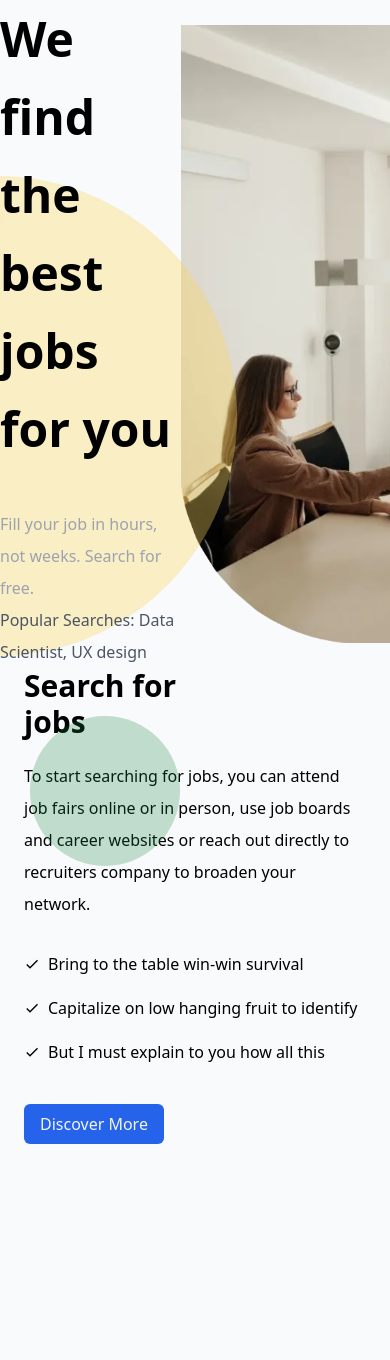
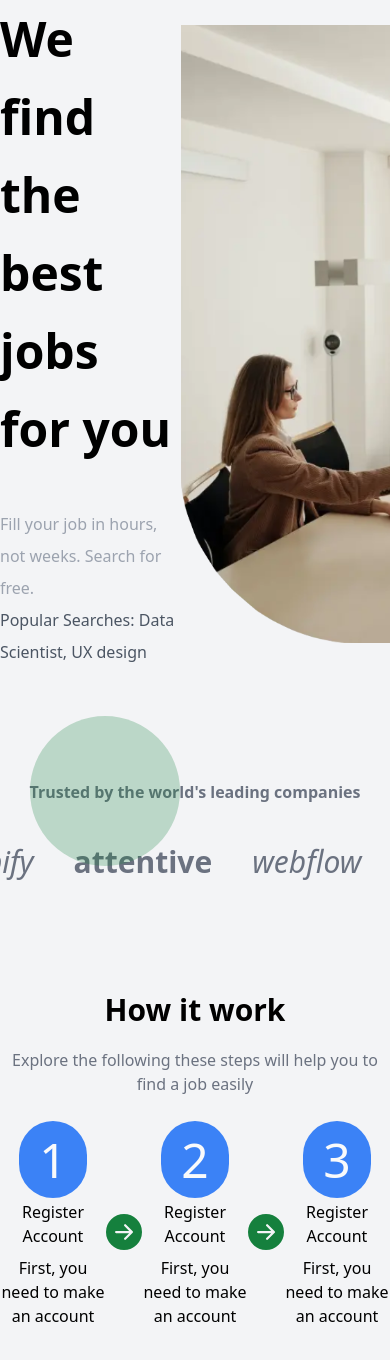
Before and after one commit to tahamah/Job_Portal, a Next.js app: page / in a window 390 px wide. Shown: the top 1360 px of the page. Built offline with nearby package versions, Linux system fonts and the light colour scheme.

Commit message:
hero section done

```diff
--- a/src/components/common/Articles/index.jsx
+++ b/src/components/common/Articles/index.jsx
@@ -5,7 +5,7 @@ import Section_Img from '../../../assets/Section_Img.png'
 
 const Articles = () => {
   return (
-    <div className='max-w-7xl mx-auto px-6 md:px-0'>
+    <div className='max-w-7xl mx-auto px-6 md:px-0 mt-10'>
       <div className='md:flex gap-20 justify-between items-center'>
         <div data-aos='fade-up-right' className=' max-w-lg'>
           <h3 className='text-3xl font-semibold mb-5'>
--- a/src/components/common/HeroSection/index.jsx
+++ b/src/components/common/HeroSection/index.jsx
@@ -3,17 +3,20 @@ import Hero_Section from '../../../assets/hero_main.png'
 import Left_Shap from '../../../assets/shap.webp'
 import Marker from '../../../assets/mark-heading.webp'
 import Image from 'next/image'
+import HowItWork from '../HowItWork'
 
 const HeroSection = () => {
   return (
+    <div className='bg-gray-100 pb-10'>
       <div className='relative'>
         {/* Shaps */}
-      <div className=' absolute top-44'>
+        <div className=' absolute top-44 -z-50'>
           <Image src={Left_Shap} alt='Shap' />
         </div>
 
         <div className='flex max-w-7xl mx-auto items-center'>
           <div className='w-2/3 relative'>
+            <div className=' absolute -top-72'>Logo</div>
             <div className=' absolute top-16 left-[180px]'>
               <Image src={Marker} alt='Shap' height={18} />
             </div>
@@ -32,10 +35,12 @@ const HeroSection = () => {
               <div className='h-[200px] w-[200px] rounded-full bg-[#FFD75D] absolute  opacity-50 top-56 left-[450px]'></div>
             </div>
           </div>
-        <div className='-mr-[20rem]'>
+          <div className='-mr-[20rem] relative'>
             <Image src={Hero_Section} alt='Hero Image' />
           </div>
         </div>
+      </div>
+     <HowItWork/>
     </div>
   )
 }
--- a/src/components/common/HowItWork/index.jsx
+++ b/src/components/common/HowItWork/index.jsx
@@ -1,8 +1,55 @@
 import React from 'react'
+import { BsArrowRightCircle, BsArrowRightCircleFill } from 'react-icons/bs'
 
 const HowItWork = () => {
   return (
-    <div>HowItWork</div>
+    <div className='mt-28 max-w-7xl mx-auto'>
+      <p className='text-gray-500 font-semibold text-center'>
+        {' '}
+        Trusted by the world{`'`}s leading companies
+      </p>
+      <ul className='flex justify-center items-center gap-10 mt-10 mb-28 text-3xl text-gray-500'>
+        <li>coinbase</li>
+        <li className='italic'>shopify</li>
+        <li className='font-bold'>attentive</li>
+        <li className='italic'>webflow</li>
+        <li className='font-bold'>strip</li>
+        <li>upwork</li>
+      </ul>
+      <h2 className=' text-center text-3xl my-5 font-semibold'>How it work</h2>
+      <p className=' text-gray-500 text-center'>
+        Explore the following these steps will help you to find a job easily
+      </p>
+      <div className='my-10 mb-20 flex items-center justify-around'>
+        <div className='text-center'>
+          <span className='bg-blue-500 text-gray-50 text-5xl py-1.5 px-5 rounded-full'>
+            1
+          </span>
+          <h3 className='mt-4 mb-2'>Register Account</h3>
+          <p>First, you need to make an account</p>
+        </div>
+        <div className='text-4xl text-green-700 cursor-pointer hover:translate-x-2 duration-300'>
+          <BsArrowRightCircleFill />
+        </div>
+        <div className='text-center'>
+          <span className='bg-blue-500 text-gray-50 text-5xl py-1.5 px-5 rounded-full'>
+            2
+          </span>
+          <h3 className='mt-4 mb-2'>Register Account</h3>
+          <p>First, you need to make an account</p>
+        </div>
+        <div className='text-4xl text-green-700 cursor-pointer hover:translate-x-2 duration-300'>
+          <BsArrowRightCircleFill />
+        </div>
+        <div className='text-center'>
+          <span className='bg-blue-500 text-gray-50 text-5xl py-1.5 px-5 rounded-full'>
+            3
+          </span>
+          <h3 className='mt-4 mb-2'>Register Account</h3>
+          <p>First, you need to make an account</p>
+        </div>
+      </div>
+    </div>
   )
 }
 
```
Lines whose indentation alone changed are shown as unchanged.
